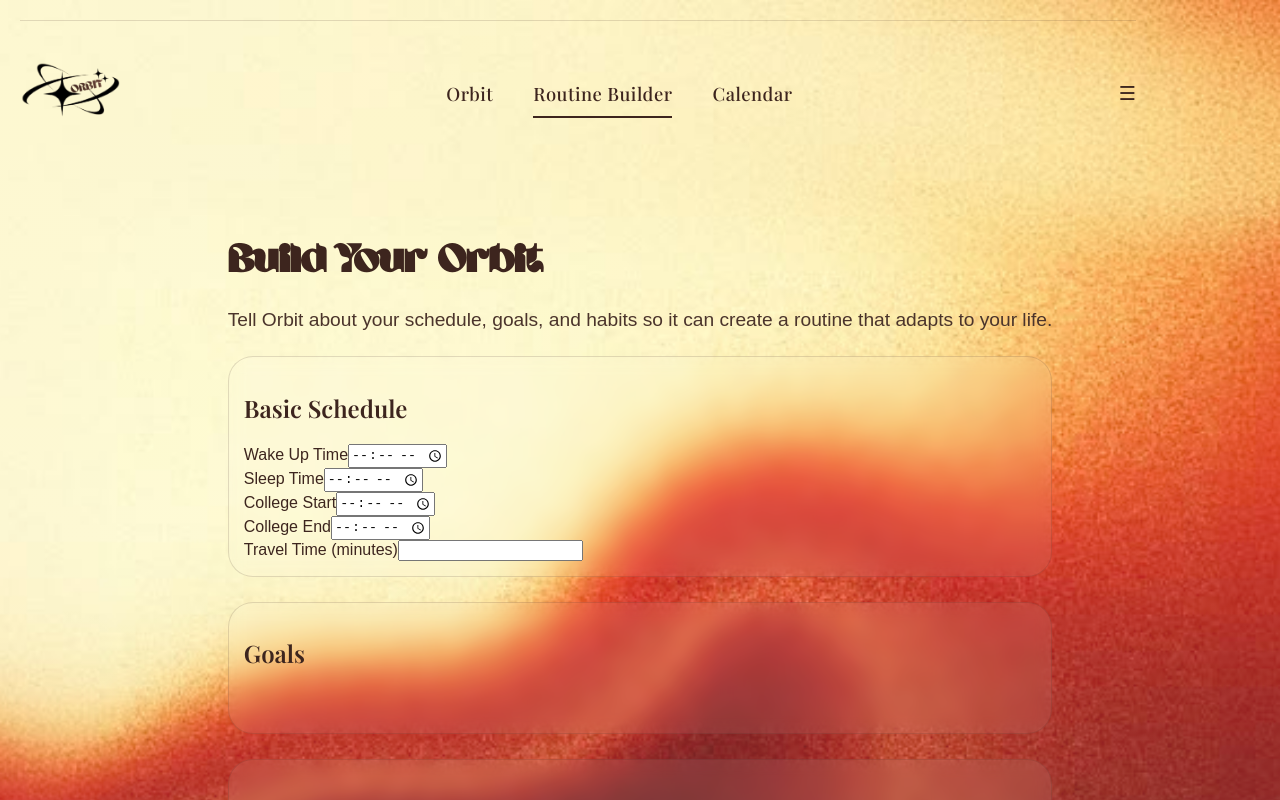
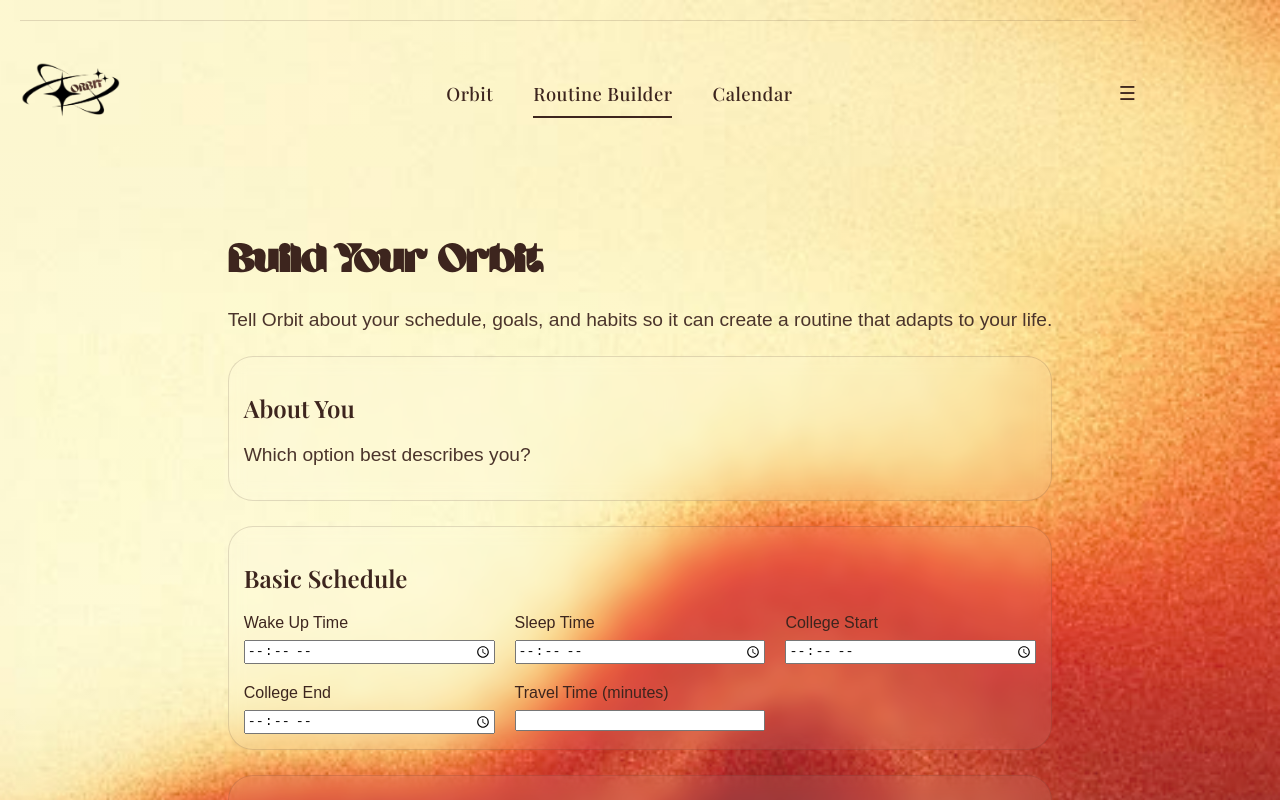
Before and after one commit to RoshanShaikh30/LiveTechIndia-Mega-Project, a React (Vite) app: page / in a window 1280 px wide. Both pictures are taken after a click on the item "Routine Builder". Shown: the top 800 px of the page. Built offline with nearby package versions, Linux system fonts and the light colour scheme.

Commit message:
Updated RoutineBuilder

```diff
--- a/src/App.css
+++ b/src/App.css
@@ -296,6 +296,22 @@ url("./assets/bg5.jpg");
   padding: 50px;
 }
 
+.schedule-grid{
+  display: grid;
+  grid-template-columns: repeat(auto-fit, minmax(220px, 1fr));
+  gap: 20px;
+}
+
+.input-group{
+  display: flex;
+  flex-direction: column;
+}
+
+.input-group label{
+  margin-bottom: 8px;
+  color: #3d251e;
+  font-weight: 500;
+}
 
 
 /* .features-title{
--- a/src/RoutineBuilder.jsx
+++ b/src/RoutineBuilder.jsx
@@ -7,6 +7,16 @@ function RoutineBuilder() {
       <p>
         Tell Orbit about your schedule, goals, and habits so it can create a routine that adapts to your life.
       </p>
+
+      <div className="builder-section">
+
+       <h2>About You</h2>
+       <p>Which option best describes you?</p>
+
+      </div>
+
+
+
       <div className="builder-section">
        <h2>Basic Schedule</h2>
        <div className="schedule-grid">
```
